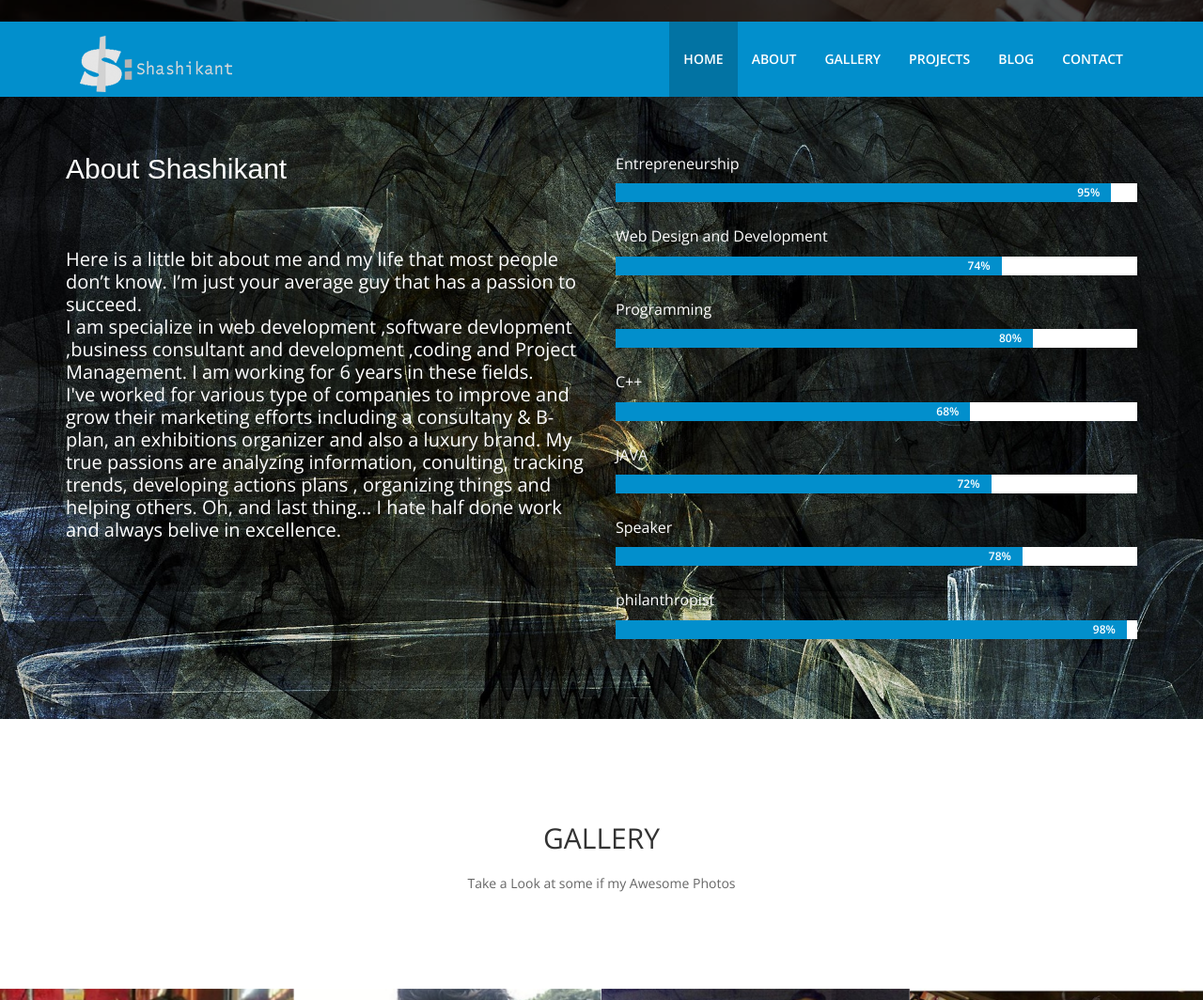
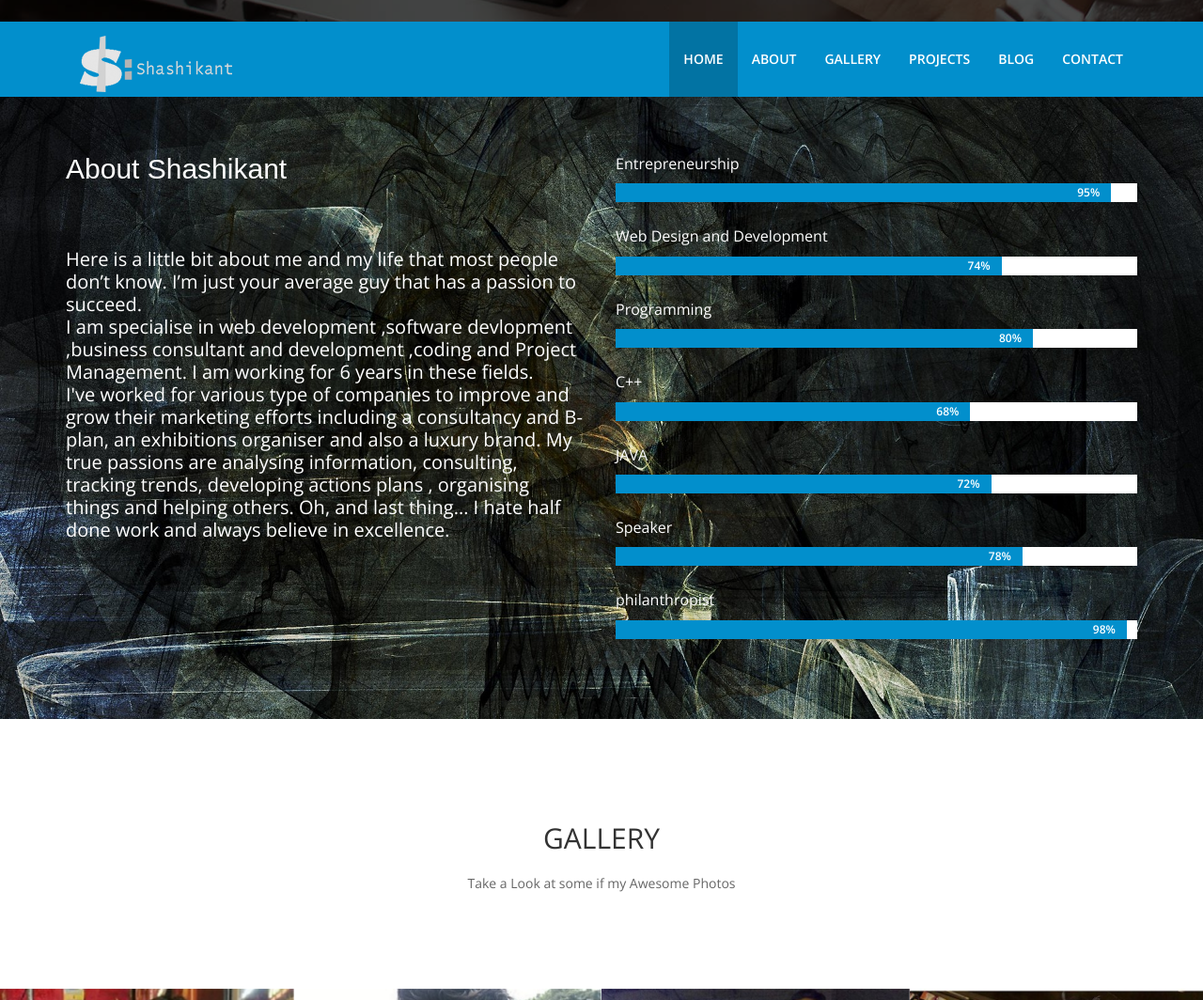
Before and after one commit to nshashi37/shashikant, a plain HTML site: page index.html in a window 1280 px wide. Shown: the part 777-1841 px from the top of the page at 94% size. Drawn offline with nearby package versions, Linux system fonts and the light colour scheme; some packages are replaced by stand-ins of ours.

Commit message:
Update index.html

```diff
--- a/index.html
+++ b/index.html
@@ -126,14 +126,14 @@ font-size: 35px;
             <p> Here is a little bit about me and my life that most people don’t know. I’m just your average guy that has a passion to succeed. <br>
 
 
-		 I am specialize in web development ,software devlopment ,business consultant and development ,coding and Project Management.
+		 I am specialise in web development ,software devlopment ,business consultant and development ,coding and Project Management.
 		 I am working for 6 years in these fields.<br>
 
 
-          I've worked for various type of companies to improve and grow their marketing efforts including a consultany & B-plan, an exhibitions organizer and also
+          I've worked for various type of companies to improve and grow their marketing efforts including a consultancy and B-plan, an exhibitions organiser and also
 		  a luxury brand.
-		    My true passions are analyzing information, conulting, tracking trends, developing actions plans , organizing things and helping others.
-			Oh, and last thing... I hate half done work and always belive in  excellence.<p>
+		    My true passions are analysing information, consulting, tracking trends, developing actions plans , organising things and helping others.
+			Oh, and last thing... I hate half done work and always believe in  excellence.<p>
 			  </div>
         </div>
         <div class="col-sm-6">
```
